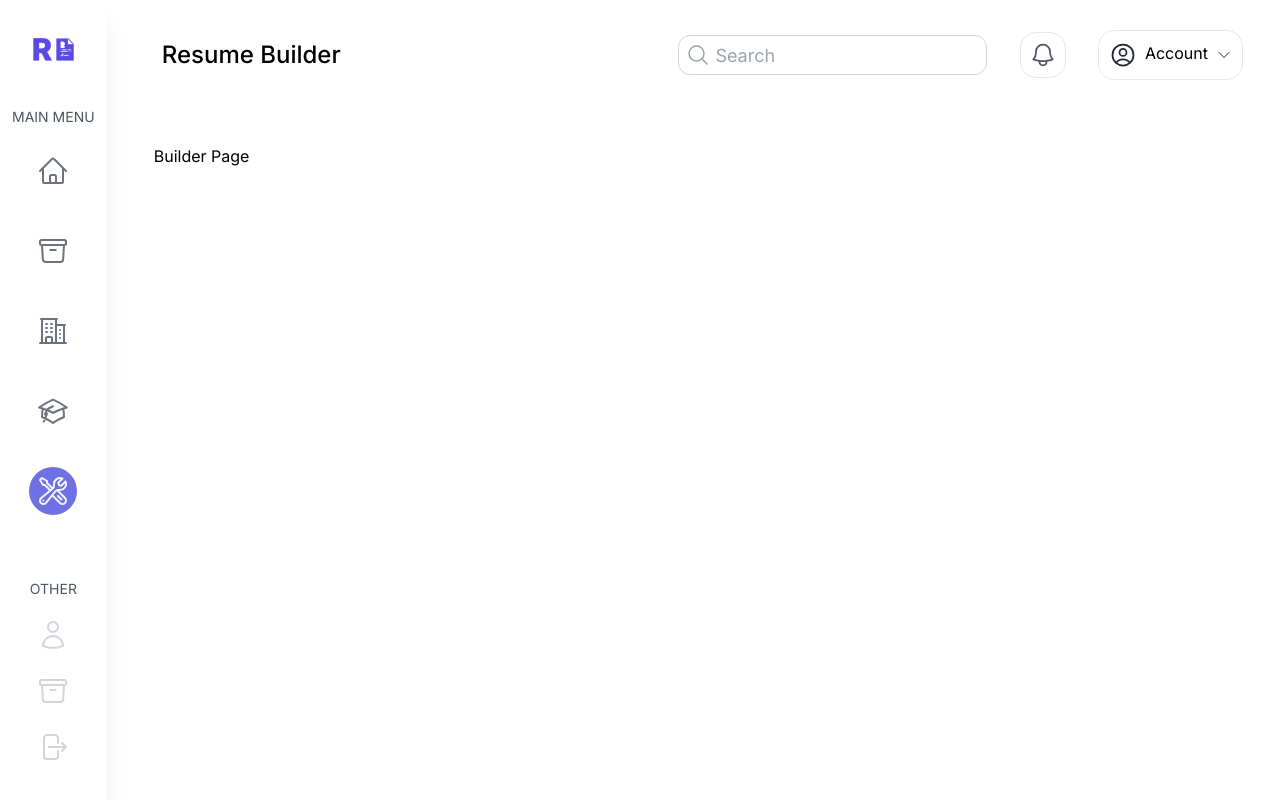
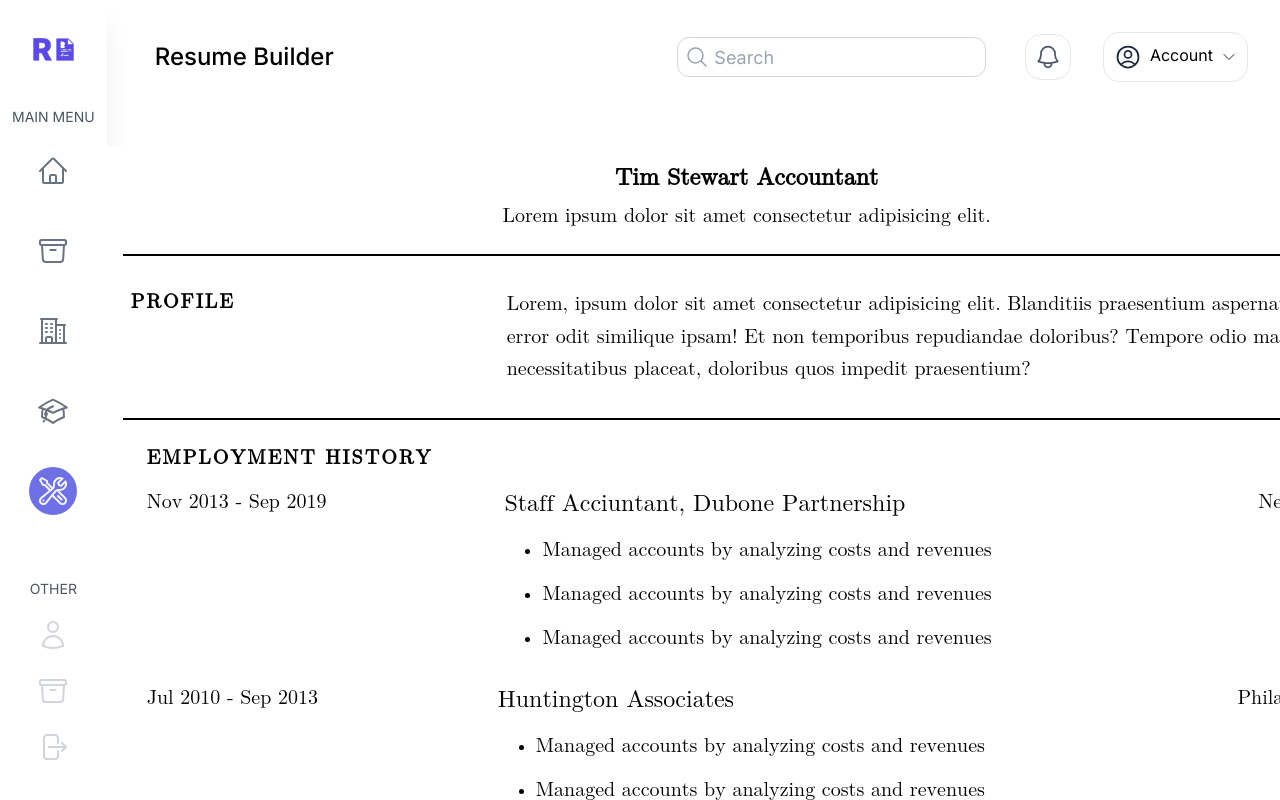
Before and after one commit to tofikwest/resume-builder, a React (Vite) app: page /builder in a window 1280 px wide. Built offline with nearby package versions, Linux system fonts and the light colour scheme.

Commit message:
feature/htmlToPdf

```diff
--- a/src/assets/styles/index.css
+++ b/src/assets/styles/index.css
@@ -4,16 +4,17 @@
 
 html {
   scroll-behavior: smooth;
+}
+#root {
+  overflow-x: hidden;
+}
+* {
   box-sizing: border-box;
 }
-
 body {
-  overflow-x: hidden;
+  height: 100vh;
   width: 100vw;
-  height: 100vh;
   font-family: 'Inter', sans-serif;
-  padding: 10px;
-  padding-right: 25px;
   line-height: 1.5rem;
 }
 button {
@@ -22,3 +23,18 @@ button {
 a {
   display: block;
 }
+
+#pdf ul > li {
+  list-style-type: disc;
+}
+#skills ul > li,
+#references ul > li {
+  list-style-type: none;
+}
+
+.custom-list-disc::before {
+  content: '\2022'; /* Unicode character for a bullet point */
+  color: #333; /* Adjust the color as needed */
+  font-size: 12px; /* Adjust the font size as needed */
+  margin-right: 4px; /* Adjust the spacing as needed */
+}
--- a/src/components/Header/Header.tsx
+++ b/src/components/Header/Header.tsx
@@ -1,6 +1,6 @@
 const Header = () => {
   return (
-    <div className="header flex justify-between items-center pt-5 pr-3">
+    <div className="header flex justify-between items-center  w-12/12 pr-8">
       <p className="text-2xl font-medium ml-12">Resume Builder</p>
       <ul className="flex justify-between items-center w-1/2">
         <li className="relative flex-1 ">
--- /dev/null
+++ b/src/components/PDF/Pdf.tsx
@@ -0,0 +1,248 @@
+import { useRef } from 'react'
+import jsPDF from 'jspdf'
+import html2canvas from 'html2canvas'
+
+const Pdf = () => {
+  const pdfRef = useRef<HTMLDivElement>(null)
+
+  const handleDownload = async () => {
+    const pdfWidth = 210 // Ширина A4 в миллиметрах
+    const pdfHeight = 297 // Высота A4 в миллиметрах
+    const margin = 0 // Отступы
+
+    const pdf = new jsPDF({
+      unit: 'mm',
+      format: [pdfWidth, pdfHeight],
+    })
+
+    const pdfData = await html2canvas(pdfRef.current as HTMLElement)
+
+    const imgWidth = pdf.internal.pageSize.getWidth() - 4 * margin
+    const imgHeight = (pdfData.height * imgWidth) / pdfData.width
+
+    pdf.addImage(
+      pdfData.toDataURL('image/png'),
+      'PNG',
+      margin,
+      margin,
+      imgWidth,
+      imgHeight,
+    )
+
+    pdf.save('download.pdf')
+  }
+
+  return (
+    <div>
+      <div
+        id="pdf"
+        className="flex flex-col justify-between font-math  w-full   h-full p-4 bg-white text-xl"
+        ref={pdfRef}
+      >
+        {/* HEADER */}
+        <section id="pdf__header" className="pdf__header text-center mb-6">
+          <div className="flex justify-center font-bold text-2xl">
+            <h2 className="mr-2 pb-2">Tim Stewart</h2>
+            <p>Accountant</p>
+          </div>
+          <address>
+            Lorem ipsum dolor sit amet consectetur adipisicing elit.
+          </address>
+        </section>
+        <hr className="border border-solid border-black" />
+        {/* Profile */}
+        <section id="pdf__profile" className="flex justify-between p-2 my-6 ">
+          <h3 className=" tracking-widest uppercase text-xl font-bold">
+            profile
+          </h3>
+          <p className="float-right w-[856px]  leading-relaxed ">
+            Lorem, ipsum dolor sit amet consectetur adipisicing elit. Blanditiis
+            praesentium aspernatur neque error odit similique ipsam! Et non
+            temporibus repudiandae doloribus? Tempore odio magnam necessitatibus
+            placeat, doloribus quos impedit praesentium?
+          </p>
+        </section>
+        <hr className="border border-solid border-black" />
+        {/* employment history */}
+        <section id="pdf__work-history" className="p-6 pb-12">
+          <h3 className=" tracking-widest uppercase text-xl font-bold">
+            employment history
+          </h3>
+          <div>
+            {/* First job history */}
+            <div className="flex justify-between mt-4 mb-6">
+              <p>Nov 2013 - Sep 2019</p>
+              <div>
+                <p className="ml-[-38px] text-2xl mb-2">
+                  Staff Acciuntant, Dubone Partnership
+                </p>
+                <ul className="w-[500px] text-xl flex flex-col justify-center ">
+                  <li className="py-2">
+                    Managed accounts by analyzing costs and revenues
+                  </li>
+                  <li className="py-2">
+                    Managed accounts by analyzing costs and revenues
+                  </li>
+                  <li className="py-2">
+                    Managed accounts by analyzing costs and revenues
+                  </li>
+                </ul>
+              </div>
+              <p>New York</p>
+            </div>
+            {/* Second job history */}
+            <div className="flex justify-between">
+              <p>Jul 2010 - Sep 2013</p>
+              <div className="pl-4">
+                <p className="ml-[-38px] text-2xl mb-2">
+                  Huntington Associates
+                </p>
+                <ul className="w-[500px] text-xl flex flex-col justify-center ">
+                  <li className="py-2">
+                    Managed accounts by analyzing costs and revenues
+                  </li>
+                  <li className="py-2">
+                    Managed accounts by analyzing costs and revenues
+                  </li>
+                  <li className="py-2">
+                    Managed accounts by analyzing costs and revenues
+                  </li>
+                </ul>
+              </div>
+              <p>Philadelphia</p>
+            </div>
+          </div>
+        </section>
+        <hr className="border border-solid border-black" />
+        {/* education-history */}
+        <section id="education-history" className="p-6 pb-12">
+          <h3 className="text-xl tracking-widest font-bold uppercase">
+            education history
+          </h3>
+          <div>
+            {/* First eductaion history */}
+            <div className="flex justify-between mt-4 mb-6">
+              <p>Nov 2013 - Sep 2019</p>
+              <div>
+                <p className="ml-[-38px] text-2xl mb-2">
+                  Master of Accountment
+                </p>
+                <ul className="w-[500px] ">
+                  <li className="py-2">
+                    Managed accounts by analyzing costs and revenues
+                  </li>
+                </ul>
+              </div>
+              <p>New York</p>
+            </div>
+            {/* Second eductaion history */}
+            <div className="flex justify-between">
+              <p>Jul 2010 - Sep 2013</p>
+              <div className="pl-4">
+                <p className="ml-[-32px] text-2xl mb-2">
+                  Bachelor Degree in Collegue
+                </p>
+                <ul className="w-[500px] text-xl">
+                  <li className="list-disc">
+                    Managed accounts by analyzing costs and revenues
+                  </li>
+                </ul>
+              </div>
+              <p>Philadelphia</p>
+            </div>
+          </div>
+        </section>
+        <hr className="border border-solid border-black" />
+        {/* skills */}
+        <section id="skills" className="p-6 flex justify-between ">
+          <h3 className="text-xl font-bold tracking-widest uppercase">
+            Skills
+          </h3>
+          <ul className=" w-[856px] flex  flex-wrap justify-between">
+            <li className="flex gap-3 m-2 mr-4">
+              <p className="">Financial Reporting</p>-<p>2 years</p>
+            </li>
+            <li className="flex gap-4 m-2 mr-4">
+              <p>Time Management</p>-<p>1 years</p>
+            </li>
+            <li className="flex gap-4 m-2 mr-4">
+              <p>Time Management</p>-<p>3 years</p>
+            </li>
+            <li className="flex gap-4 m-2 mr-4">
+              <p>Time Management</p>-<p>1 years</p>
+            </li>
+          </ul>
+        </section>
+        <hr className="border border-solid border-black" />
+        {/* References */}
+        <section id="references" className="p-6 flex justify-between">
+          <h3 className="text-xl font-bold tracking-widest uppercase">
+            References
+          </h3>
+          <ul className="w-[856px] flex flex-wrap gap-2">
+            <li className="m-2 mt-0 mr-20">
+              <p className="text-2xl">LeAnne Gaines</p>
+              <address className="flex gap-2">
+                <a href="mailto:" target="_blank">
+                  leanne@gmail.com
+                </a>
+                <a href="tel:+1234567890" target="_blank">
+                  +1 (234) 567-890
+                </a>
+              </address>
+            </li>
+            <li className="m-2 mt-0 mr-20">
+              <p className="text-2xl">LeAnne Gaines</p>
+              <address className="flex gap-2">
+                <a href="mailto:" target="_blank">
+                  leanne@gmail.com
+                </a>
+                <a href="tel:+1234567890" target="_blank">
+                  +1 (234) 567-890
+                </a>
+              </address>
+            </li>
+            <li className="m-2 mt-0 mr-20">
+              <p className="text-2xl">LeAnne Gaines</p>
+              <address className="flex gap-2">
+                <a href="mailto:" target="_blank">
+                  leanne@gmail.com
+                </a>
+                <a href="tel:+1234567890" target="_blank">
+                  +1 (234) 567-890
+                </a>
+              </address>
+            </li>
+            <li className="m-2 mt-0 mr-20">
+              <p className="text-2xl">LeAnne Gaines</p>
+              <address className="flex gap-2">
+                <a href="mailto:" target="_blank">
+                  leanne@gmail.com
+                </a>
+                <a href="tel:+1234567890" target="_blank">
+                  +1 (234) 567-890
+                </a>
+              </address>
+            </li>
+            <li className="m-2 mt-0 mr-20">
+              <p className="text-2xl">LeAnne Gaines</p>
+              <address className="flex gap-2">
+                <a href="mailto:" target="_blank">
+                  leanne@gmail.com
+                </a>
+                <a href="tel:+1234567890" target="_blank">
+                  +1 (234) 567-890
+                </a>
+              </address>
+            </li>
+          </ul>
+        </section>
+      </div>
+      <button className="absolute right-1 bottom-0" onClick={handleDownload}>
+        Download PDF
+      </button>
+    </div>
+  )
+}
+
+export default Pdf
--- a/src/components/PageLayout/PageLayout.tsx
+++ b/src/components/PageLayout/PageLayout.tsx
@@ -7,9 +7,9 @@ interface PageLayoutProps {
 }
 const PageLayout: React.FC<PageLayoutProps> = ({ Component }) => {
   return (
-    <div className="relative">
+    <div>
       <SideBar />
-      <div className="w-11/12 float-right">
+      <div id="contentPart" className="w-11/12 float-right h-screen py-8 ">
         <Header />
         <Component />
       </div>
--- a/src/components/SideBar/SideBar.tsx
+++ b/src/components/SideBar/SideBar.tsx
@@ -3,9 +3,9 @@ import { routes_list } from '../../routes/routesList'
 
 const SideBar: React.FC = () => {
   return (
-    <div className="fixed ml-[-10px] mt-[-10px] float-left inline-block  w-1/12 h-screen shadow-xl ">
-      <img src="src/assets/icons/logo.png" className="mt-[-10] w-30" />
-      <nav className="text-center uppercase flex flex-col ">
+    <div className="fixed float-left inline-block h-screen  w-1/12  shadow-xl ">
+      <img src="src/assets/icons/logo.png" />
+      <nav className="text-center uppercase flex flex-col h-full ">
         <p className="mb-5 text-gray-600 text-sm">main menu</p>
         <ul className="mb-16 select-none flex flex-col justify-center items-center">
           <li id="homeBtn" className="mb-8">
--- a/src/pages/BuilderPage.tsx
+++ b/src/pages/BuilderPage.tsx
@@ -1,8 +1,10 @@
+import Pdf from '../components/PDF/Pdf'
+
 const BuilderPage = () => {
   return (
-    <section className="relative mt-9">
-      <div className=" ml-10 mt-16 flex justify-between ">
-        <h2>Builder Page</h2>
+    <section className="relative mt-9 font-garamond w-11/12 ">
+      <div className=" mt-16  w-[1280px] ">
+        <Pdf />
       </div>
     </section>
   )
--- a/src/pages/HomePage.tsx
+++ b/src/pages/HomePage.tsx
@@ -5,7 +5,7 @@ import { routes_list } from '../routes/routesList'
 const HomePage = () => {
   // border: 1px solid black;
   return (
-    <section className="relative mt-9">
+    <section className="relative mt-9 h-4/6">
       <div className=" ml-10 mt-16 flex justify-between ">
         <h1 className=" font-bold tracking-wide text-center text-7xl  w-28">
           Star<span className="text-additional-color">t</span> buildin
--- a/tailwind.config.js
+++ b/tailwind.config.js
@@ -13,6 +13,10 @@ export default {
         'additional-hover-color': '#5555b4', //purple
       },
     },
+    fontFamily: {
+      garamond: 'Garamond, serif-serif',
+      math: 'math',
+    },
   },
   plugins: [],
 }
```
Also changed, not shown: package.json (+10 -0 lines).
